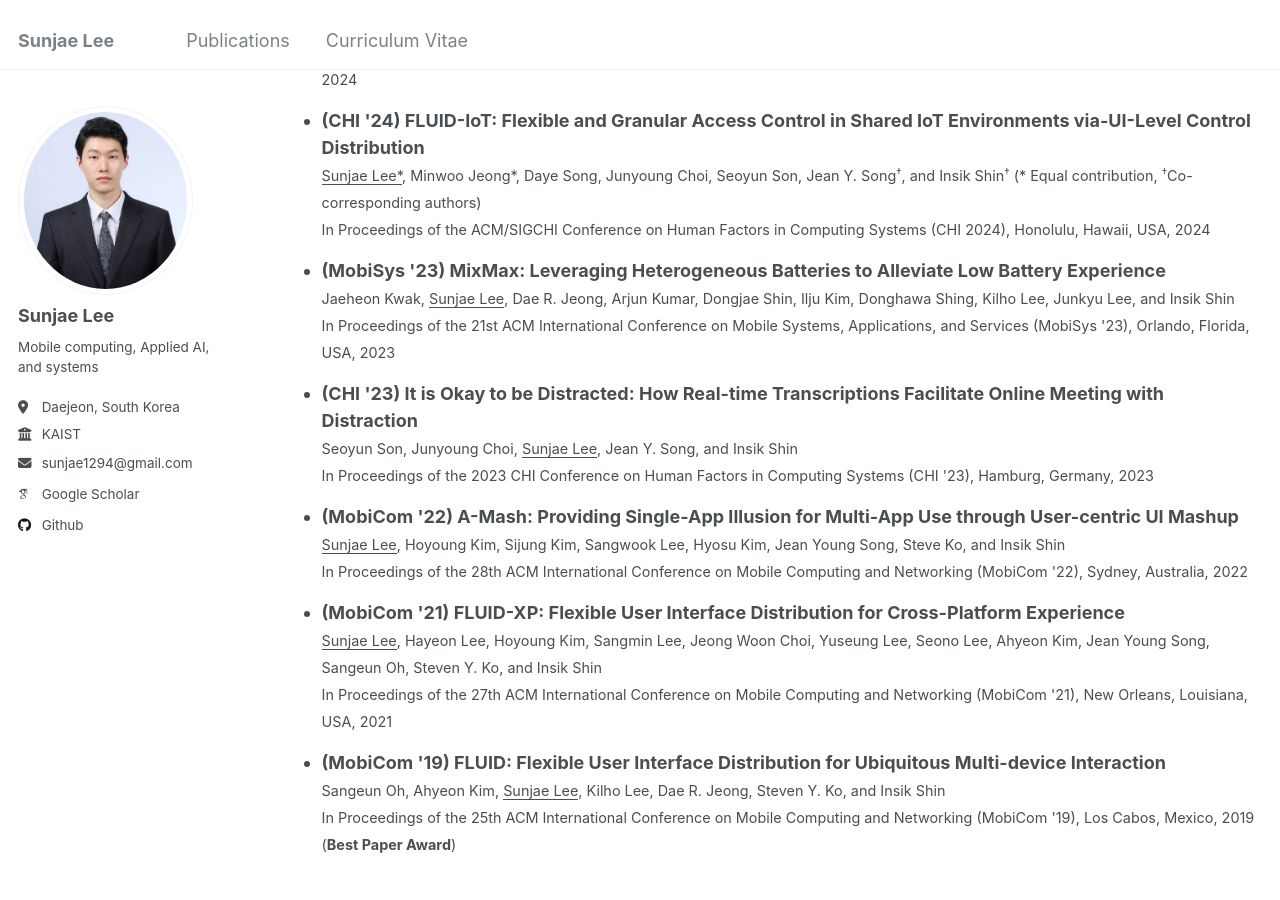
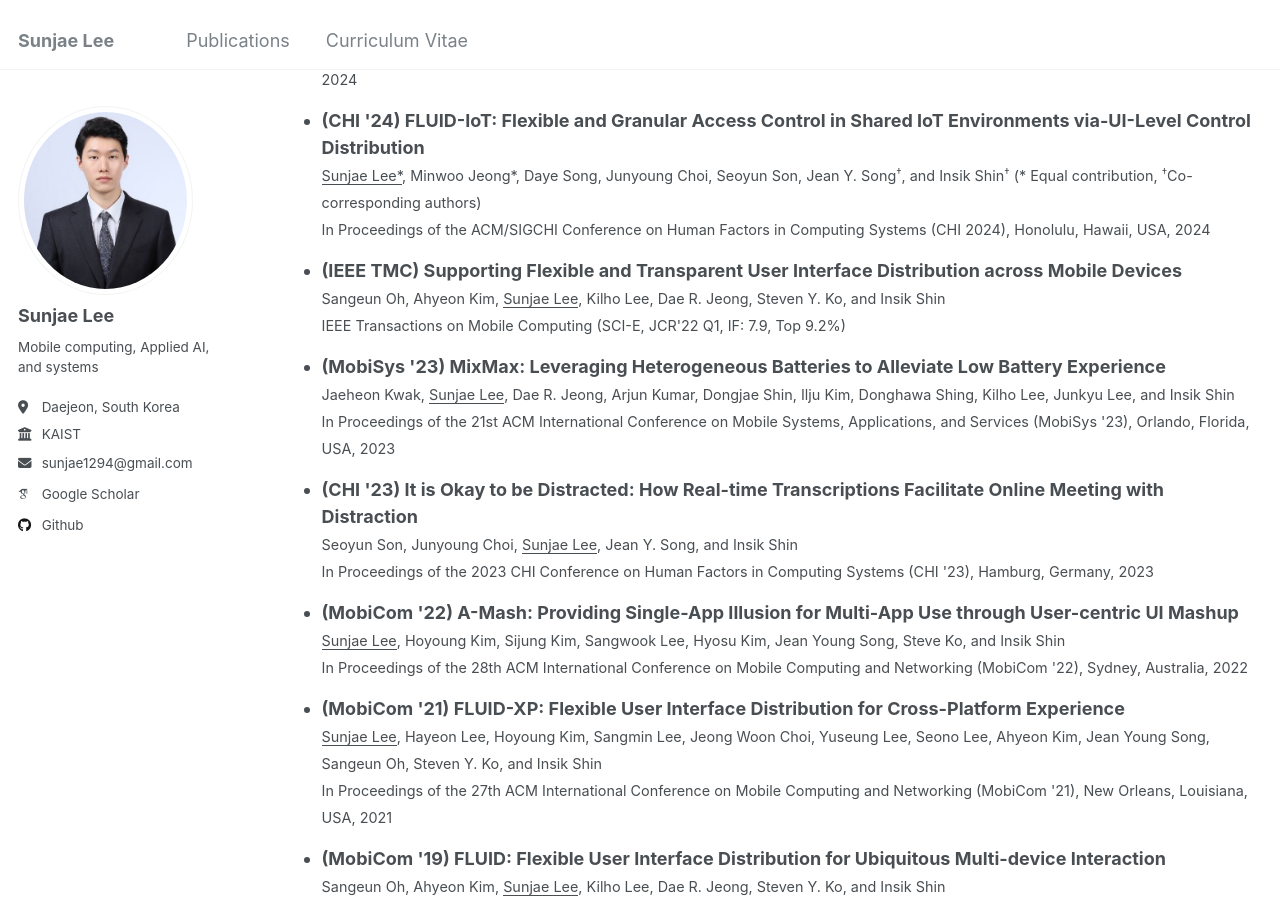
Before and after one commit to sunjae1294/sunjae1294.github.io, a Jekyll site: the page built from _pages/publications.html, in a window 1280 px wide and 900 px high, scrolled down 308 px. Built offline with Jekyll 4.4.1, drawn with Linux system fonts in a browser that asks for light colours; some web fonts are replaced.

Commit message:
add publication

```diff
--- a/_pages/publications.html
+++ b/_pages/publications.html
@@ -24,6 +24,12 @@ author_profile: true
     <strong>(CHI '24) FLUID-IoT: Flexible and Granular Access Control in Shared IoT Environments via-UI-Level Control Distribution</strong><br>
     <span style="font-size: 0.8em;"><u>Sunjae Lee*</u>, Minwoo Jeong*, Daye Song, Junyoung Choi, Seoyun Son, Jean Y. Song<sup>†</sup>, and Insik Shin<sup>†</sup> (* Equal contribution, <sup>†</sup>Co-corresponding authors)<br>
     In Proceedings of the ACM/SIGCHI Conference on Human Factors in Computing Systems (CHI 2024), Honolulu, Hawaii, USA, 2024 </span>
+  </li>
+
+  <li style="margin-bottom: 15px;">
+    <strong>(IEEE TMC) Supporting Flexible and Transparent User Interface Distribution across Mobile Devices</strong><br>
+    <span style="font-size: 0.8em;">Sangeun Oh, Ahyeon Kim, <u>Sunjae Lee</u>, Kilho Lee, Dae R. Jeong, Steven Y. Ko, and Insik Shin<br>
+      IEEE Transactions on Mobile Computing (SCI-E, JCR'22 Q1, IF: 7.9, Top 9.2%) </span>
   </li>
 
   <li style="margin-bottom: 15px;">
```
